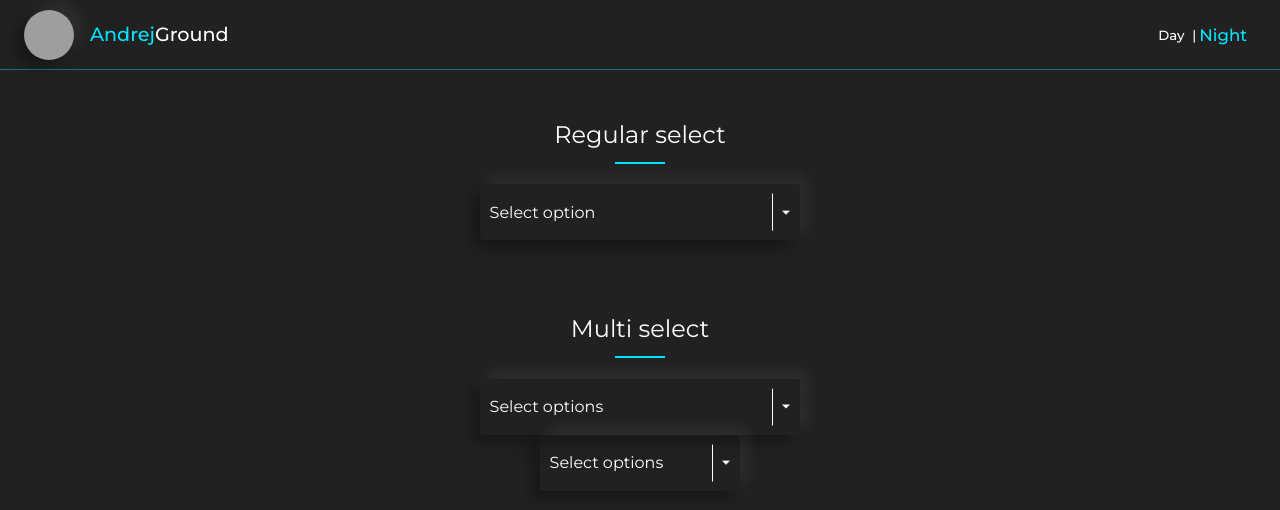
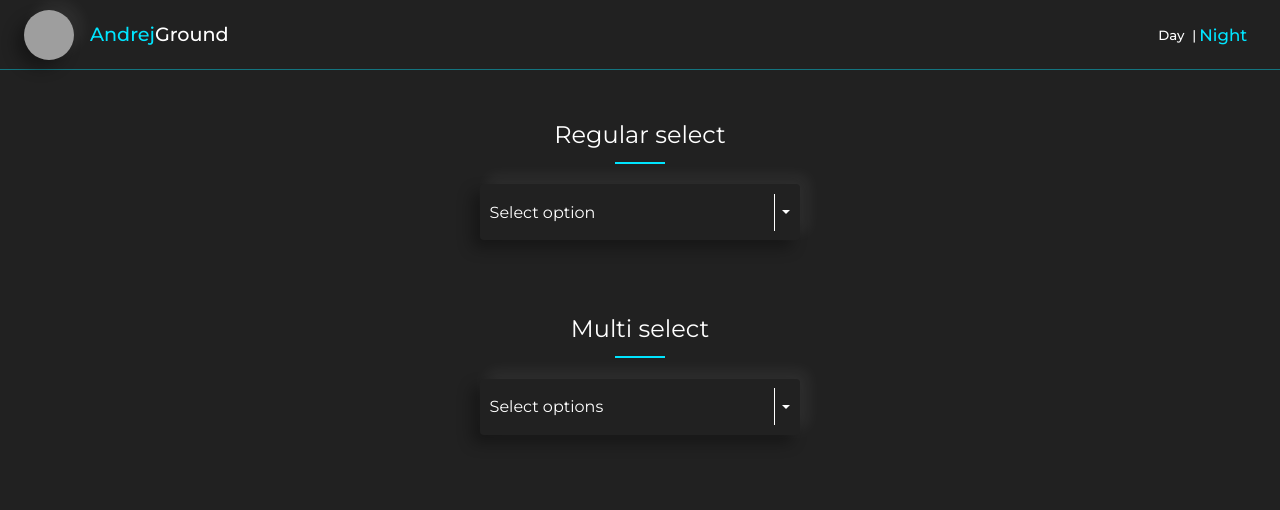
Before and after one commit to Ninjaneer87/andrejground-select, a React (Create React App) app: page / in a window 1280 px wide. Shown: the top 510 px of the page. Built offline with nearby package versions, Linux system fonts and the light colour scheme; grey boxes are pictures that could not be loaded.

Commit message:
removed test select, restored select controls from position to static

```diff
--- a/App.tsx
+++ b/App.tsx
@@ -35,14 +35,6 @@
         selected={selectedMulti}
         onChange={setSelectedMulti}
       />
-
-      <div style={{width: 200}}>
-        <MultiSelect
-          options={options}
-          selected={selectedMulti}
-          onChange={setSelectedMulti}
-        />
-      </div>
     </Layout>
   );
 }
--- a/components/MultiSelect.tsx
+++ b/components/MultiSelect.tsx
@@ -121,7 +121,6 @@
           : <span className='blur-in'>Select options</span>}
       </span>
 
-      <div className={classes.controls}>
       <button
         onClick={(e) => {
           e.stopPropagation();
@@ -137,7 +136,7 @@
       <div className={classes.divider} />
 
       <div className={`${classes.caret} ${open ? classes['caret--open'] : ''}`} />
-      </div>
+
       {optionsMounted ? (
         <Options
           options={options}
--- a/components/Select.module.scss
+++ b/components/Select.module.scss
@@ -9,7 +9,6 @@
   align-items: center;
   gap: 0.5em;
   padding: 0.6em;
-  padding-right: 4em;
   transition: all 250ms ease-in-out;
   transition-property: box-shadow;
 
--- a/components/Select.tsx
+++ b/components/Select.tsx
@@ -99,7 +99,6 @@
         {selected?.label || <span className='blur-in'>Select option</span>}
       </span>
 
-      <div className={classes.controls}>
       <button
         onClick={(e) => {
           e.stopPropagation();
@@ -115,7 +114,6 @@
       <div className={classes.divider} />
 
       <div className={`${classes.caret} ${open ? classes['caret--open'] : ''}`} />
-      </div>
 
       {optionsMounted ? (
         <Options
```
Lines whose indentation alone changed are shown as unchanged.
